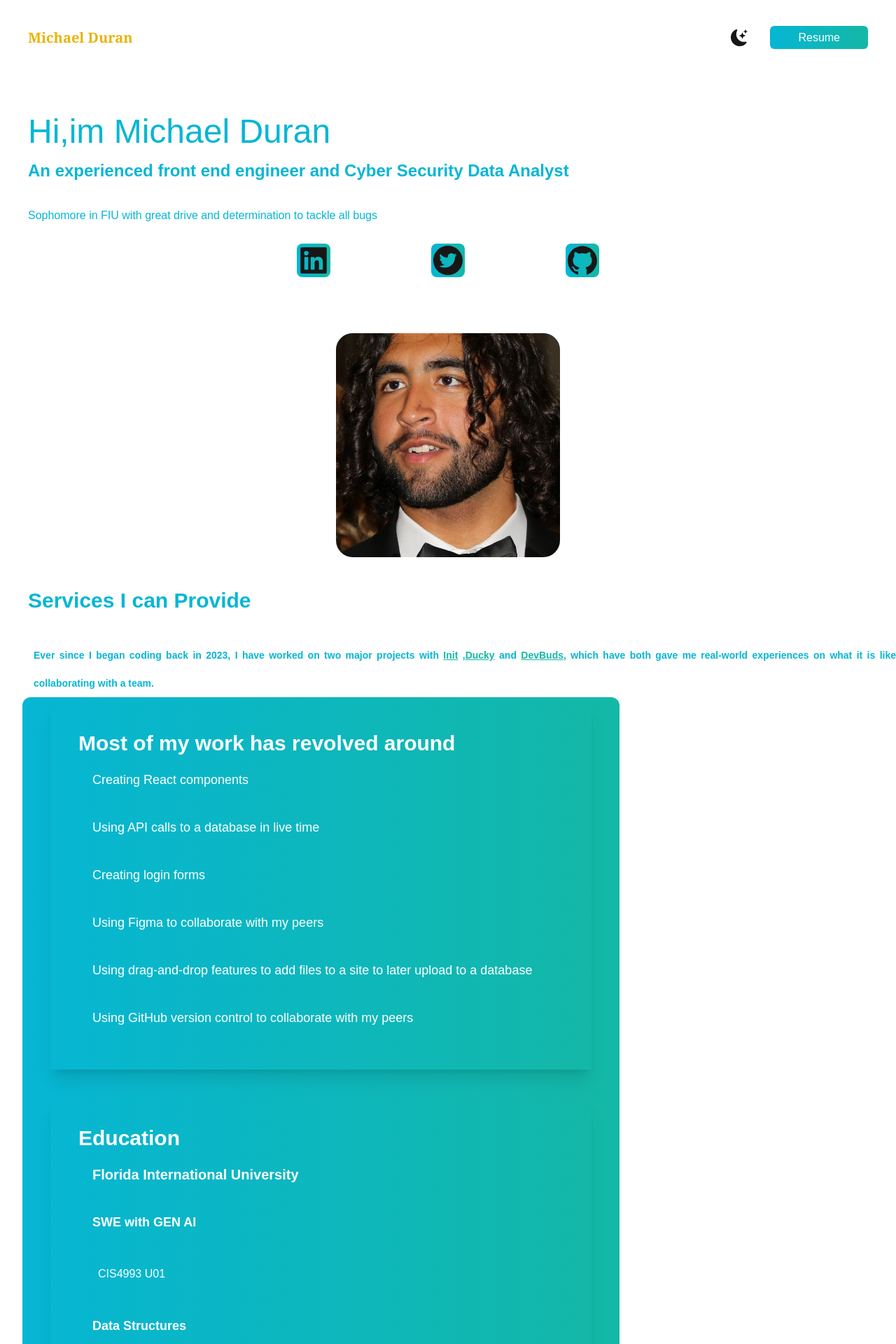
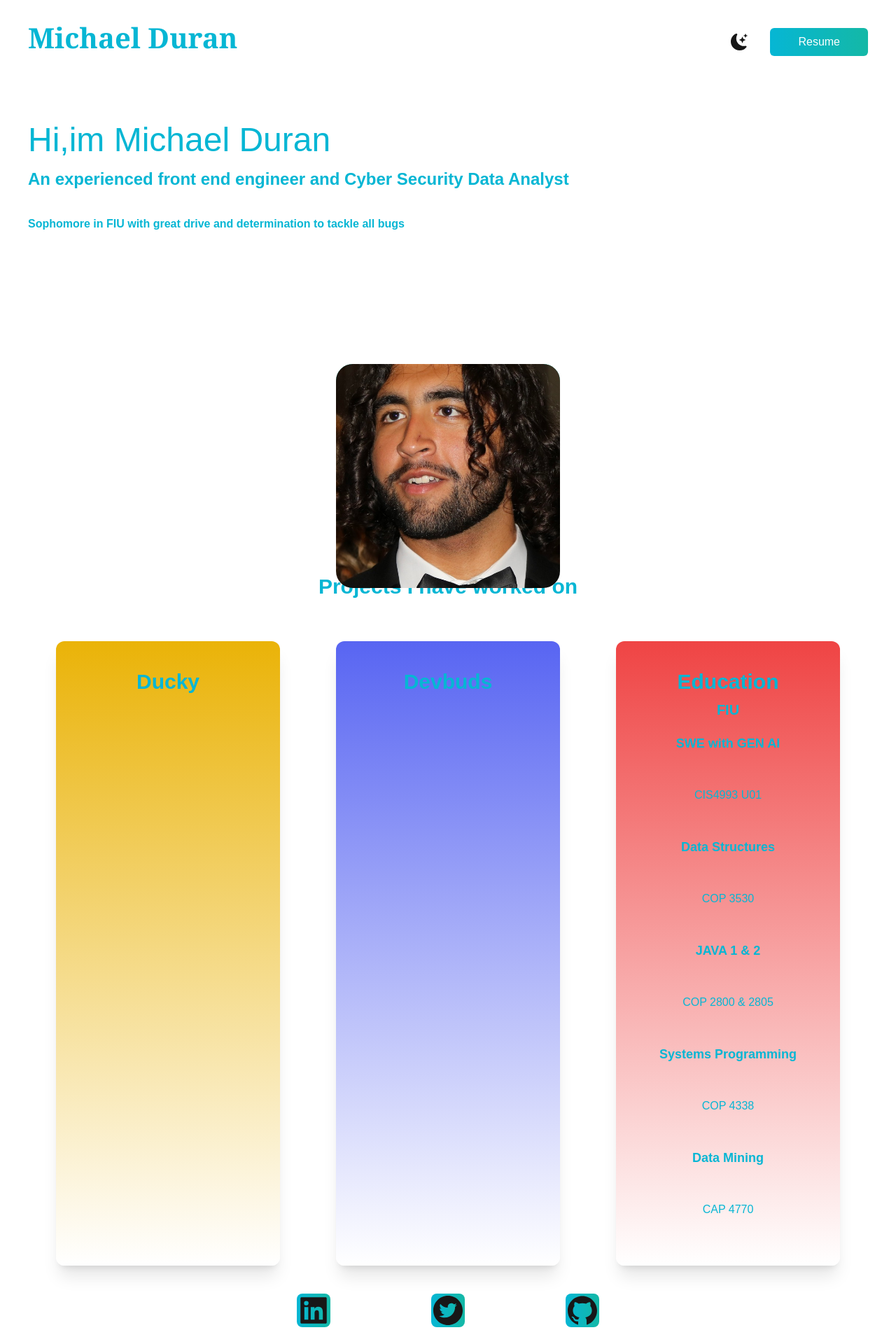
Before and after one commit to duranmichael681/Portfolio, a Next.js app: page / in a window 1280 px wide. Shown: the top 1920 px of the page at 70% size. After the commit the page ends 1896 px from the top, so only its background shows below. Built offline with nearby package versions, Linux system fonts and the light colour scheme.

Commit message:
Your commit message

```diff
--- a/app/page.js
+++ b/app/page.js
@@ -1,98 +1,147 @@
-'use client'
-import Image from 'next/image'
-import Head from 'next/head'
-import { BsFillMoonStarsFill } from 'react-icons/bs'
-import { AiFillTwitterCircle, AiFillLinkedin, AiFillGithub } from 'react-icons/ai'
-import myImage from '../DE4E6870-7466-47FE-AC5C-752DD37F4FFE_1_105_c.jpeg'
-import userName from '../public/UserName.jpg'
-import { useState } from 'react'
+"use client";
+import Image from "next/image";
+import Head from "next/head";
+import { BsFillMoonStarsFill } from "react-icons/bs";
+import {
+  AiFillTwitterCircle,
+  AiFillLinkedin,
+  AiFillGithub,
+} from "react-icons/ai";
+import myImage from "../DE4E6870-7466-47FE-AC5C-752DD37F4FFE_1_105_c.jpeg";
+import userName from "../public/UserName.jpg";
+import { useState, useRef, useEffect } from "react";
+import { motion, useAnimation, useScroll, useInView } from "framer-motion";
 export default function Home() {
-  const [darkMode, setDarkMode] = useState(false)
+  const [darkMode, setDarkMode] = useState(false);
+  const { scrollYProgress: completionProgrss } = useScroll();
+  const containerRef = useRef(null);
+  const isInView = useInView(containerRef, { once: true });
+  const mainControls = useAnimation();
+  useEffect(() => {
+    if (isInView) {
+      mainControls.start("visible");
+    }
+  }, [isInView]);
+
   return (
-    <div className={darkMode ? 'dark' : ''}>
+    <div className={darkMode ? "dark" : ""}>
       <Head>
         <title>Michael Duran Portfolio</title>
       </Head>
-      <main className='min-h-screen bg-white dark:bg-slate-700'>
-        <section className='h-screen'>
-          <nav className='p-10 mb-12 flex justify-between border-green-500'>
-            <h1 className='text-xl font-bold font-serif text-yellow-500'>Michael Duran</h1>
-            <ul className='flex items-center'>
+      <main className="min-h-screen bg-white dark:bg-slate-700">
+        <section className="h-screen">
+          <nav className="p-10 mb-12 flex justify-between ">
+            <motion.h1
+              className="text-xl font-bold font-serif text-cyan-500"
+              initial={{ fontSize: "1rem" }} // 16px
+              animate={{ fontSize: "2.5rem" }} // 40px
+              transition={{ duration: 1 }}
+            >
+              Michael Duran
+            </motion.h1>
+
+            <ul className="flex items-center">
               <li>
-                <BsFillMoonStarsFill onClick={() => setDarkMode(!darkMode)} className='cursor-pointer text-2xl' />
+                <BsFillMoonStarsFill
+                  onClick={() => setDarkMode(!darkMode)}
+                  className="cursor-pointer text-2xl"
+                />
               </li>
+
               <li>
-                <a
-                  className='bg-gradient-to-r from-cyan-500 to-teal-500 px-10 py-2 text-white rounded-md ml-8'
-                  href='https://docs.google.com/document/d/1_VCLDuw6R4aDT4wqWDZjEzNJ-NWqKmzW/edit?usp=sharing&ouid=114518633992613409676&rtpof=true&sd=true'
-                  target='_blank'
+                <motion.button
+                  whileTap={{ scale: 0.9 }}
+                  whileHover={{ scale: 1.1, backgroundColor: "yellow" }}
+                  className="bg-gradient-to-r from-cyan-500 to-teal-500 px-10 py-2 text-white rounded-md ml-8"
+                  href="https://docs.google.com/document/d/1_VCLDuw6R4aDT4wqWDZjEzNJ-NWqKmzW/edit?usp=sharing&ouid=114518633992613409676&rtpof=true&sd=true"
+                  target="_blank"
                 >
                   Resume
-                </a>
+                </motion.button>
               </li>
             </ul>
           </nav>
-          <div className='text-justify pl-10'>
-            <h2 className='text-5xl py-2 text-cyan-500 '>Hi,im Michael Duran</h2>
-            <h3 className='text-2xl py-2 text-cyan-500 font-bold'>An experienced front end engineer and Cyber Security Data Analyst</h3>
-            <p className='text-md py-5 leading-10 text-cyan-500'>Sophomore in FIU with great drive and determination to tackle all bugs</p>
+          <div className="text-justify pl-10">
+            <h2 className="text-5xl py-2 text-cyan-500 ">
+              Hi,im Michael Duran
+            </h2>
+            <h3 className="text-2xl py-2 text-cyan-500 font-bold">
+              An experienced front end engineer and Cyber Security Data Analyst
+            </h3>
+            <p className="text-md py-5 leading-10 font-semibold text-cyan-500">
+              Sophomore in FIU with great drive and determination to tackle all
+              bugs
+            </p>
           </div>
-          <div className='text-5xl flex justify-center gap-36'>
-            <AiFillLinkedin className='bg-gradient-to-r from-cyan-500 to-teal-500 rounded-lg' />
-            <AiFillTwitterCircle className='bg-gradient-to-r from-cyan-500 to-teal-500 rounded-lg' />
-            <AiFillGithub className='bg-gradient-to-r from-cyan-500 to-teal-500 rounded-lg' />
-          </div>
-          <div className='relative bg-gradient-to-b from-teal-500 rounded-3xl w-80 h-80 mt-20 overflow-hidden mx-auto'>
-            <Image src={myImage} layout='fill' objectFit='cover' />
+
+          <div className="relative bg-gradient-to-b from-teal-500 rounded-3xl w-80 h-80 mt-40 overflow-hidden mx-auto">
+            <Image src={myImage} layout="fill" objectFit="cover" />
           </div>
         </section>
-        <section className='text-left'>
-          {/* Remove text-center */}
-          <div className='text-cyan-500 '>
-            <h3 className='text-3xl p-10 font-bold '>Services I can Provide</h3>
-            <p className='text-sm pl-12 leading-10  font-semibold text-justify'>
-              Ever since I began coding back in 2023, I have worked on two major projects with{' '}
-              <a target='_blank' href='https://www.weareinit.org/' className='text-teal-500 underline'>
-                Init
-              </a>{' '}
-              ,
-              <a target='_blank' href='https://www.ducky.pics/' className='text-teal-500 underline'>
-                Ducky
-              </a>{' '}
-              and{' '}
-              <a target='_blank' href='https://www.devbuds.org/' className='text-teal-500 underline'>
-                DevBuds
-              </a>
-              , which have both gave me real-world experiences on what it is like collaborating with a team.
-            </p>
-            <div className='text-cyan-500 rounded-xl bg-gradient-to-r from-cyan-500 to-teal-500 px-10 py-2 text-white rounded-md ml-8 w-2/3'>
-              <div className='text-justify shadow-xl p-10 '>
-                <h3 className='text-3xl font-bold'>Most of my work has revolved around</h3>
-                <p className='text-lg p-5'>Creating React components</p>
-                <p className='text-lg p-5'>Using API calls to a database in live time</p>
-                <p className='text-lg p-5'>Creating login forms</p>
-                <p className='text-lg p-5'>Using Figma to collaborate with my peers</p>
-                <p className='text-lg p-5'>Using drag-and-drop features to add files to a site to later upload to a database</p>
-                <p className='text-lg p-5'>Using GitHub version control to collaborate with my peers</p>
+        <section ref={containerRef}>
+          <div className="text-cyan-500 ">
+            <motion.h3
+              className="text-3xl p-5 font-bold text-center "
+              animate={mainControls}
+              initial="hidden"
+              variants={{
+                hidden: { opacity: 0, y: 75 },
+                visible: {
+                  opacity: 1,
+                  y: 0,
+                },
+              }}
+              transition={{ delay: 0.3 }}
+            >
+              Projects I have worked on
+            </motion.h3>
+            <section>
+              <div className=" flex justify-evenly">
+                <div className="text-justify  rounded-xl  shadow-xl p-10 my-10 bg-gradient-to-b from-yellow-500 to-white w-80">
+                  <h3 className="text-3xl font-extrabold text-center">Ducky</h3>
+                  <p className="text-xl "></p>
+                </div>
+                <div className="text-justify rounded-xl shadow-xl p-10 my-10  bg-gradient-to-b from-[#5865F2] to-white w-80 ">
+                  <h3 className="text-3xl font-extrabold text-center">
+                    Devbuds
+                  </h3>
+                  <p></p>
+                </div>
+                <div className=" shadow-xl p-10 rounded-xl  my-10 w-80 bg-gradient-to-b from-red-500 to-white text-center ">
+                  <h3 className="text-3xl font-extrabold text-center">
+                    Education
+                  </h3>
+                  <h3 className="text-xl pt-2 font-bold text-center">FIU </h3>
+                  <div></div>
+                  <div>
+                    <p className="text-lg p-5 font-semibold">SWE with GEN AI</p>
+                    <p className="text-md p-7">CIS4993 U01</p>
+                  </div>
+                  <div>
+                    <p className="text-lg p-5 font-semibold">Data Structures</p>
+                    <p className="text-md p-7">COP 3530</p>
+                  </div>
+                  <div>
+                    <p className="text-lg p-5 font-semibold">JAVA 1 & 2 </p>
+                    <p className="text-md p-7">COP 2800 & 2805</p>
+                  </div>
+                  <p className="text-lg p-5 font-semibold">
+                    Systems Programming{" "}
+                  </p>
+                  <p className="text-md p-7">COP 4338</p>
+                  <p className="text-lg p-5 font-semibold">Data Mining</p>
+                  <p className="text-md p-7">CAP 4770</p>
+                </div>
               </div>
-              <div className='text-justify shadow-xl p-10 rounded-xl  my-10'>
-                <h3 className='text-3xl font-extrabold'>Education</h3>
-                <h3 className='text-xl p-5 font-bold'>Florida International University </h3>
-                <p className='text-lg p-5 font-semibold'>SWE with GEN AI</p>
-                <p className='text-md p-7'>CIS4993 U01</p>
-                <p className='text-lg p-5 font-semibold'>Data Structures</p>
-                <p className='text-md p-7'>COP 3530</p>
-                <p className='text-lg p-5 font-semibold'>JAVA 1 & 2 </p>
-                <p className='text-md p-7'>COP 2800 & 2805</p>
-                <p className='text-lg p-5 font-semibold'>Systems Programming </p>
-                <p className='text-md p-7'>COP 4338</p>
-                <p className='text-lg p-5 font-semibold'>Data Mining</p>
-                <p className='text-md p-7'>CAP 4770</p>
-              </div>
-            </div>
+            </section>
           </div>
         </section>
+        <div className="text-5xl flex justify-center gap-36">
+          <AiFillLinkedin className="bg-gradient-to-r from-cyan-500 to-teal-500 rounded-lg" />
+          <AiFillTwitterCircle className="bg-gradient-to-r from-cyan-500 to-teal-500 rounded-lg" />
+          <AiFillGithub className="bg-gradient-to-r from-cyan-500 to-teal-500 rounded-lg" />
+        </div>
       </main>
     </div>
-  )
+  );
 }
--- a/package.json
+++ b/package.json
@@ -9,6 +9,7 @@
     "lint": "next lint"
   },
   "dependencies": {
+    "framer-motion": "^11.18.0",
     "next": "15.1.4",
     "react": "^19.0.0",
     "react-dom": "^19.0.0",
```
Also changed, not shown: 1 other file (tests, documents, lock files or other folders).
